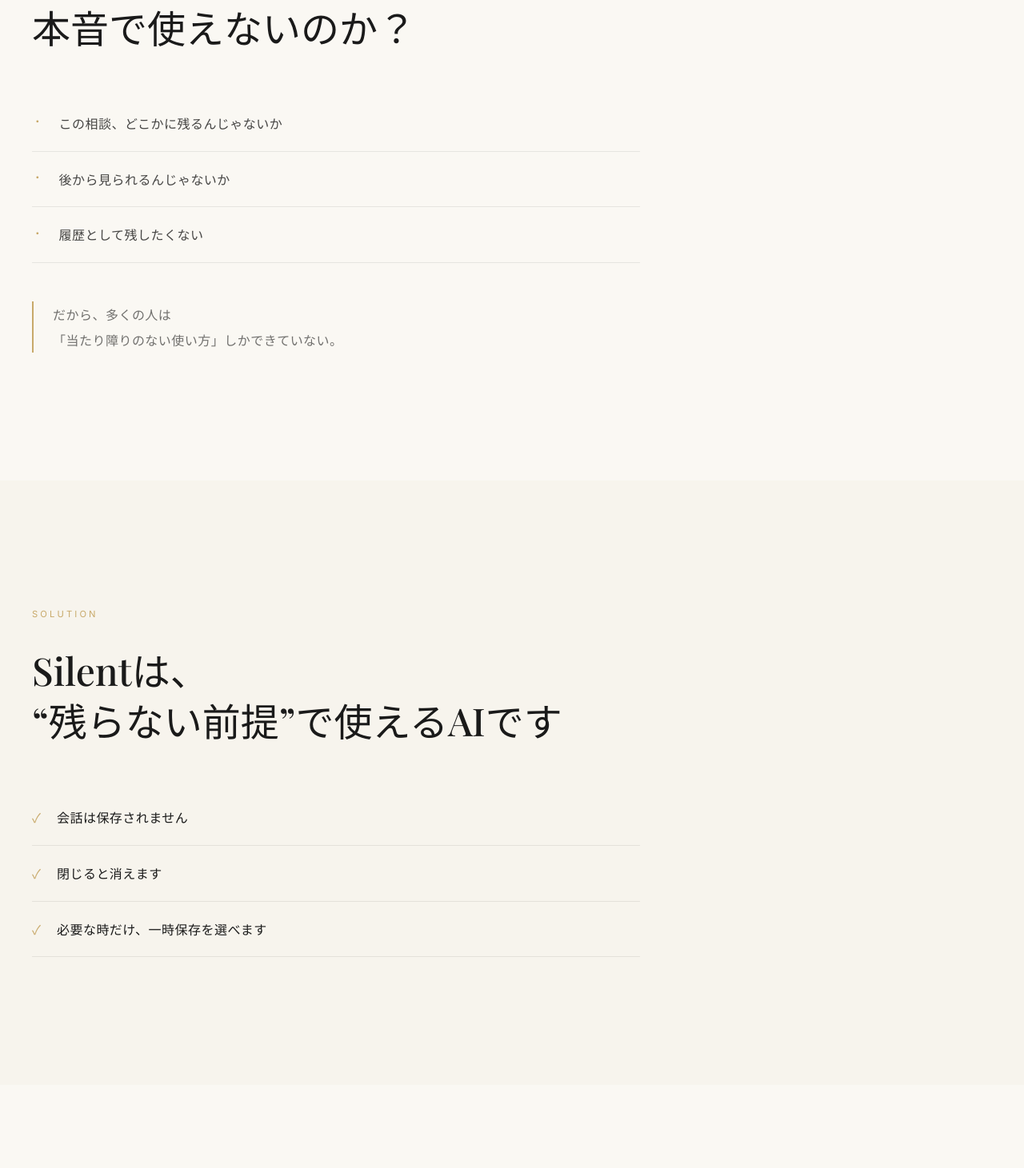
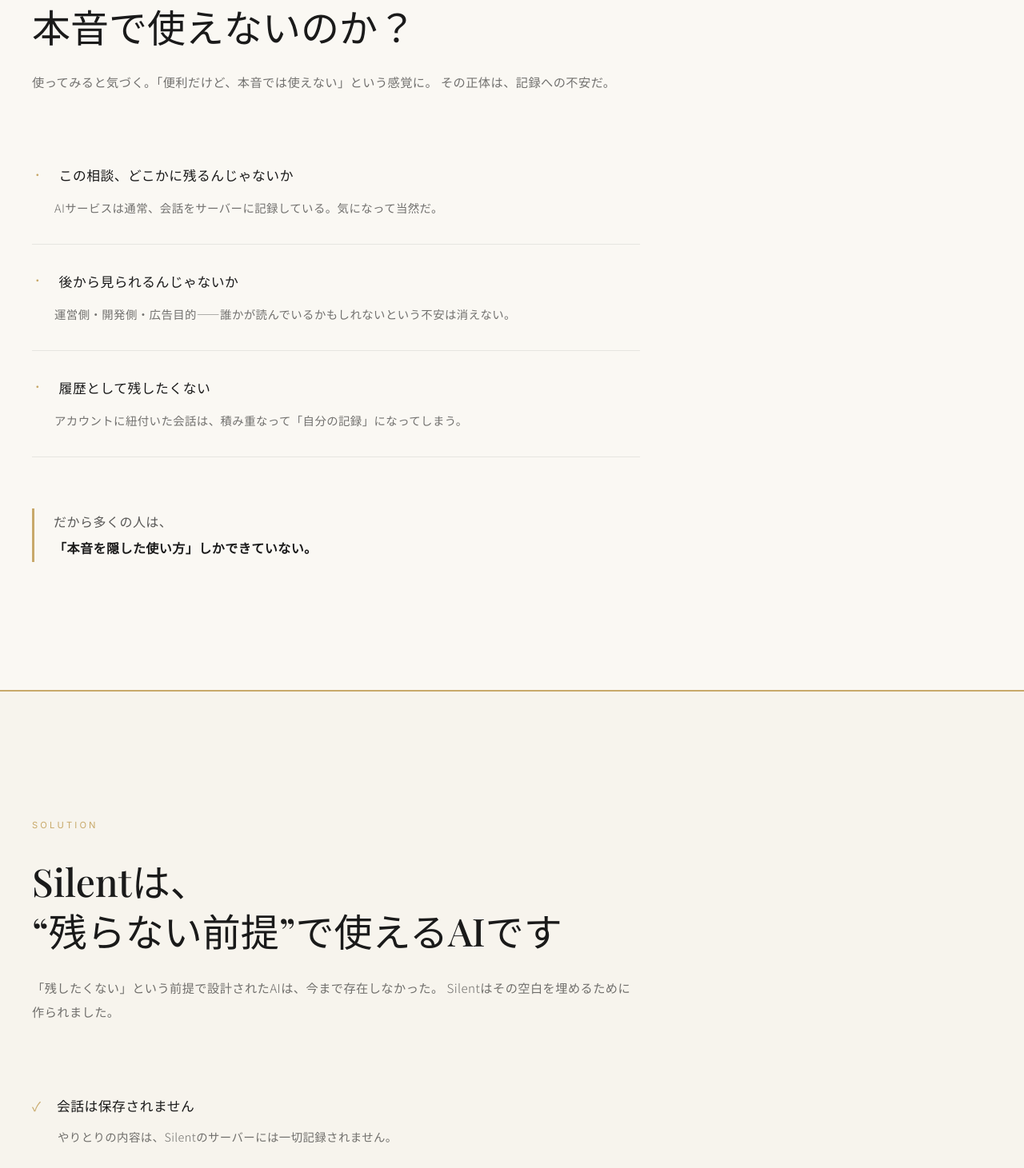
Before and after one commit to phanthyuu-hue/dexter-co-site, a Next.js app: page /silent in a window 1280 px wide. Shown: the part 1069-2530 px from the top of the page at 80% size. Built offline with nearby package versions, Linux system fonts and the light colour scheme; a web font is replaced by a local one.

Commit message:
feat: Silent LP 白セクション情報密度UP・ゴールドライン・Features2カラム化

```diff
--- a/app/silent/page.tsx
+++ b/app/silent/page.tsx
@@ -147,11 +147,25 @@
    ② PROBLEM — 白クリーム（Silent）
 ══════════════════════════════════════ */
 function Problem() {
+  const items = [
+    {
+      main: "この相談、どこかに残るんじゃないか",
+      sub: "AIサービスは通常、会話をサーバーに記録している。気になって当然だ。",
+    },
+    {
+      main: "後から見られるんじゃないか",
+      sub: "運営側・開発側・広告目的——誰かが読んでいるかもしれないという不安は消えない。",
+    },
+    {
+      main: "履歴として残したくない",
+      sub: "アカウントに紐付いた会話は、積み重なって「自分の記録」になってしまう。",
+    },
+  ];
   return (
     <section style={{
       background: "#FAF8F3",
       padding: "10rem 2.5rem",
-      borderTop: "3px solid #C8A96A",
+      borderTop: "2px solid #C8A96A",
     }}>
       <div style={{ maxWidth: "760px" }}>
         <p style={{
@@ -165,41 +179,55 @@
           fontFamily: "var(--font-playfair)",
           fontSize: "clamp(1.8rem, 4vw, 3rem)",
           fontWeight: 500, color: "#1A1A1A",
-          marginBottom: "3.5rem", lineHeight: 1.25,
+          marginBottom: "1.5rem", lineHeight: 1.25,
         }}>
           AIは便利なのに、なぜ<br />本音で使えないのか？
         </h2>
-        <div style={{ display: "flex", flexDirection: "column", marginBottom: "3rem" }}>
-          {[
-            "この相談、どこかに残るんじゃないか",
-            "後から見られるんじゃないか",
-            "履歴として残したくない",
-          ].map((item, i) => (
+        <p style={{
+          fontFamily: "var(--font-noto)", fontSize: "0.95rem",
+          lineHeight: 2, color: "rgba(0,0,0,0.55)",
+          fontWeight: 300, letterSpacing: "0.03em",
+          marginBottom: "3.5rem",
+        }}>
+          使ってみると気づく。「便利だけど、本音では使えない」という感覚に。
+          その正体は、記録への不安だ。
+        </p>
+        <div style={{ display: "flex", flexDirection: "column", marginBottom: "4rem" }}>
+          {items.map((item, i) => (
             <div key={i} style={{
-              display: "flex", alignItems: "flex-start", gap: "1.25rem",
-              padding: "1.25rem 0",
+              padding: "2rem 0",
               borderBottom: "1px solid rgba(0,0,0,0.08)",
             }}>
-              <span style={{ color: "#C8A96A", fontSize: "0.85rem", paddingTop: "0.1rem", flexShrink: 0 }}>・</span>
+              <div style={{ display: "flex", alignItems: "flex-start", gap: "1.25rem", marginBottom: "0.75rem" }}>
+                <span style={{ color: "#C8A96A", fontSize: "0.85rem", paddingTop: "0.15rem", flexShrink: 0 }}>・</span>
                 <p style={{
-                fontFamily: "var(--font-noto)", fontSize: "1rem",
-                fontWeight: 300, color: "rgba(0,0,0,0.72)",
-                lineHeight: 1.8, letterSpacing: "0.03em",
+                  fontFamily: "var(--font-noto)", fontSize: "1.05rem",
+                  fontWeight: 500, color: "#1A1A1A",
+                  lineHeight: 1.7, letterSpacing: "0.03em",
                 }}>
-                {item}
+                  {item.main}
+                </p>
+              </div>
+              <p style={{
+                fontFamily: "var(--font-noto)", fontSize: "0.9rem",
+                fontWeight: 300, color: "rgba(0,0,0,0.55)",
+                lineHeight: 1.9, letterSpacing: "0.03em",
+                paddingLeft: "1.75rem",
+              }}>
+                {item.sub}
               </p>
             </div>
           ))}
         </div>
         <p style={{
           fontFamily: "var(--font-noto)", fontSize: "1rem",
-          lineHeight: 2, color: "rgba(0,0,0,0.55)",
-          fontWeight: 300, letterSpacing: "0.03em",
-          borderLeft: "2px solid #C8A96A",
+          lineHeight: 2.1, color: "rgba(0,0,0,0.65)",
+          fontWeight: 400, letterSpacing: "0.03em",
+          borderLeft: "3px solid #C8A96A",
           paddingLeft: "1.5rem",
         }}>
-          だから、多くの人は<br />
-          「当たり障りのない使い方」しかできていない。
+          だから多くの人は、<br />
+          <strong style={{ fontWeight: 600, color: "#1A1A1A" }}>「本音を隠した使い方」しかできていない。</strong>
         </p>
       </div>
     </section>
@@ -211,7 +239,7 @@
 ══════════════════════════════════════ */
 function Solution() {
   return (
-    <section style={{ background: "#F7F4ED", padding: "10rem 2.5rem" }}>
+    <section style={{ background: "#F7F4ED", padding: "10rem 2.5rem", borderTop: "2px solid #C8A96A" }}>
       <div style={{ maxWidth: "760px" }}>
         <p style={{
           fontFamily: "var(--font-inter)", fontSize: "0.7rem",
@@ -224,29 +252,47 @@
           fontFamily: "var(--font-playfair)",
           fontSize: "clamp(1.8rem, 4vw, 3rem)",
           fontWeight: 500, color: "#1A1A1A",
-          marginBottom: "3.5rem", lineHeight: 1.3,
+          marginBottom: "1.5rem", lineHeight: 1.3,
         }}>
           Silentは、<br />
           &ldquo;残らない前提&rdquo;で使えるAIです
         </h2>
+        <p style={{
+          fontFamily: "var(--font-noto)", fontSize: "0.95rem",
+          lineHeight: 2, color: "rgba(0,0,0,0.55)",
+          fontWeight: 300, letterSpacing: "0.03em",
+          marginBottom: "3.5rem",
+        }}>
+          「残したくない」という前提で設計されたAIは、今まで存在しなかった。
+          Silentはその空白を埋めるために作られました。
+        </p>
         <div style={{ display: "flex", flexDirection: "column" }}>
           {[
-            "会話は保存されません",
-            "閉じると消えます",
-            "必要な時だけ、一時保存を選べます",
+            { main: "会話は保存されません", sub: "やりとりの内容は、Silentのサーバーには一切記録されません。" },
+            { main: "閉じると消えます", sub: "ページを閉じた瞬間、会話は完全に消去されます。キャッシュにも残りません。" },
+            { main: "必要な時だけ、一時保存を選べます", sub: "保存したい場合はユーザー自身が選択します。デフォルトは「保存しない」です。" },
           ].map((item, i) => (
             <div key={i} style={{
-              display: "flex", alignItems: "center", gap: "1.25rem",
-              padding: "1.25rem 0",
+              padding: "2rem 0",
               borderBottom: "1px solid rgba(0,0,0,0.08)",
             }}>
+              <div style={{ display: "flex", alignItems: "center", gap: "1.25rem", marginBottom: "0.65rem" }}>
                 <span style={{ color: "#C8A96A", fontSize: "1rem", flexShrink: 0 }}>✓</span>
                 <p style={{
-                fontFamily: "var(--font-noto)", fontSize: "1rem",
-                fontWeight: 400, color: "#1A1A1A",
-                lineHeight: 1.8, letterSpacing: "0.03em",
+                  fontFamily: "var(--font-noto)", fontSize: "1.05rem",
+                  fontWeight: 500, color: "#1A1A1A",
+                  lineHeight: 1.7, letterSpacing: "0.03em",
                 }}>
-                {item}
+                  {item.main}
+                </p>
+              </div>
+              <p style={{
+                fontFamily: "var(--font-noto)", fontSize: "0.9rem",
+                fontWeight: 300, color: "rgba(0,0,0,0.55)",
+                lineHeight: 1.9, letterSpacing: "0.03em",
+                paddingLeft: "2rem",
+              }}>
+                {item.sub}
               </p>
             </div>
           ))}
@@ -261,7 +307,7 @@
 ══════════════════════════════════════ */
 function HowItWorks() {
   return (
-    <section id="how" style={{ background: "#FAF8F3", padding: "10rem 2.5rem" }}>
+    <section id="how" style={{ background: "#FAF8F3", padding: "10rem 2.5rem", borderTop: "2px solid #C8A96A" }}>
       <div style={{ maxWidth: "760px" }}>
         <p style={{
           fontFamily: "var(--font-inter)", fontSize: "0.7rem",
@@ -274,42 +320,49 @@
           fontFamily: "var(--font-playfair)",
           fontSize: "clamp(1.8rem, 4vw, 3rem)",
           fontWeight: 500, color: "#1A1A1A",
-          marginBottom: "2.5rem", lineHeight: 1.25,
+          marginBottom: "1.5rem", lineHeight: 1.25,
         }}>
           なぜ安心して使えるのか
         </h2>
         <p style={{
-          fontFamily: "var(--font-noto)", fontSize: "1rem",
-          lineHeight: 2, color: "rgba(0,0,0,0.6)",
+          fontFamily: "var(--font-noto)", fontSize: "0.95rem",
+          lineHeight: 2, color: "rgba(0,0,0,0.55)",
           fontWeight: 300, letterSpacing: "0.03em",
-          marginBottom: "2.5rem",
+          marginBottom: "3.5rem",
         }}>
           Silentは、通常のAIサービスとは異なる設計になっています。
+          「信頼してください」ではなく、「信頼できる構造になっています」と言えることを優先しました。
         </p>
         <div style={{ display: "flex", flexDirection: "column" }}>
           {[
-            "会話内容をデータベースに保存しません",
-            "セッション単位でのみ内容を保持します",
-            "保存する場合も、ユーザーが明示的に選択した時のみです",
+            { main: "会話内容をデータベースに保存しません", sub: "やりとりはサーバーに書き込まれません。記録として存在しないものは、漏洩しません。" },
+            { main: "セッション単位でのみ内容を保持します", sub: "ページを開いている間だけ、一時的にメモリ上に存在します。閉じれば消えます。" },
+            { main: "保存する場合も、ユーザーが明示的に選択した時のみです", sub: "デフォルトは「保存しない」。あなたが選んだ時だけ、あなたのデバイスに保存されます。" },
           ].map((item, i) => (
-            <div key={i} style={{
-              display: "flex", alignItems: "flex-start", gap: "1.25rem",
-              padding: "1.25rem 0",
-              borderBottom: "1px solid rgba(0,0,0,0.08)",
-            }}>
+            <div key={i} style={{ padding: "2rem 0", borderBottom: "1px solid rgba(0,0,0,0.08)" }}>
+              <div style={{ display: "flex", alignItems: "flex-start", gap: "1.25rem", marginBottom: "0.65rem" }}>
                 <span style={{
                   fontFamily: "var(--font-inter)", fontSize: "0.65rem",
                   letterSpacing: "0.2em", color: "#C8A96A",
-                minWidth: "2rem", paddingTop: "0.2rem",
+                  minWidth: "2rem", paddingTop: "0.2rem", flexShrink: 0,
                 }}>
                   {String(i + 1).padStart(2, "0")}
                 </span>
                 <p style={{
-                fontFamily: "var(--font-noto)", fontSize: "1rem",
-                fontWeight: 300, color: "rgba(0,0,0,0.7)",
-                lineHeight: 1.8, letterSpacing: "0.03em",
+                  fontFamily: "var(--font-noto)", fontSize: "1.05rem",
+                  fontWeight: 500, color: "#1A1A1A",
+                  lineHeight: 1.7, letterSpacing: "0.03em",
                 }}>
-                {item}
+                  {item.main}
+                </p>
+              </div>
+              <p style={{
+                fontFamily: "var(--font-noto)", fontSize: "0.9rem",
+                fontWeight: 300, color: "rgba(0,0,0,0.55)",
+                lineHeight: 1.9, letterSpacing: "0.03em",
+                paddingLeft: "3.25rem",
+              }}>
+                {item.sub}
               </p>
             </div>
           ))}
@@ -327,18 +380,21 @@
     {
       title: "誰にも言えない相談",
       quote: "「これ、人に話していい内容なのか分からない…」",
+      detail: "答えが欲しいけど、誰かに相談するのが憚られる。そういう時のために、Silentはある。",
     },
     {
       title: "仕事の判断・意思決定",
       quote: "「この判断、リスクないか整理したい」",
+      detail: "社内では言いにくい。でも一人で考えると詰まる。AIに壁打ちしながら、自分の考えを整理する。",
     },
     {
       title: "人に聞きづらいこと",
       quote: "「誰にも聞けないけど、答えが欲しい」",
+      detail: "「こんなこと聞いていいのか」という躊躇がなくなる。履歴が残らないから、本音で聞ける。",
     },
   ];
   return (
-    <section style={{ background: "#F7F4ED", padding: "10rem 2.5rem" }}>
+    <section style={{ background: "#F7F4ED", padding: "10rem 2.5rem", borderTop: "2px solid #C8A96A" }}>
       <div style={{ maxWidth: "760px" }}>
         <p style={{
           fontFamily: "var(--font-inter)", fontSize: "0.7rem",
@@ -351,17 +407,26 @@
           fontFamily: "var(--font-playfair)",
           fontSize: "clamp(1.8rem, 4vw, 3rem)",
           fontWeight: 500, color: "#1A1A1A",
-          marginBottom: "4rem", lineHeight: 1.25,
+          marginBottom: "1.5rem", lineHeight: 1.25,
         }}>
           こんな時に使われています
         </h2>
-        <div style={{ display: "flex", flexDirection: "column", gap: "3rem" }}>
+        <p style={{
+          fontFamily: "var(--font-noto)", fontSize: "0.95rem",
+          lineHeight: 2, color: "rgba(0,0,0,0.55)",
+          fontWeight: 300, letterSpacing: "0.03em",
+          marginBottom: "4rem",
+        }}>
+          「整理したいけど、誰かに見られたくない」。そういう場面が、日常には思ったより多い。
+        </p>
+        <div style={{ display: "flex", flexDirection: "column", gap: "0" }}>
           {cases.map((c, i) => (
-            <div key={i} style={{ display: "flex", gap: "2rem", alignItems: "flex-start" }}>
+            <div key={i} style={{ padding: "2.5rem 0", borderBottom: "1px solid rgba(0,0,0,0.08)" }}>
+              <div style={{ display: "flex", gap: "2rem", alignItems: "flex-start" }}>
                 <span style={{
                   fontFamily: "var(--font-inter)", fontSize: "0.65rem",
                   letterSpacing: "0.22em", color: "#C8A96A",
-                minWidth: "2rem", paddingTop: "0.3rem",
+                  minWidth: "2rem", paddingTop: "0.3rem", flexShrink: 0,
                 }}>
                   {String(i + 1).padStart(2, "0")}
                 </span>
@@ -369,18 +434,26 @@
                   <p style={{
                     fontFamily: "var(--font-noto)", fontSize: "1.05rem",
                     fontWeight: 500, color: "#1A1A1A",
-                  letterSpacing: "0.03em", marginBottom: "0.75rem",
+                    letterSpacing: "0.03em", marginBottom: "0.6rem",
                   }}>
                     {c.title}
                   </p>
                   <p style={{
                     fontFamily: "var(--font-noto)", fontSize: "0.92rem",
-                  fontWeight: 300, color: "rgba(0,0,0,0.55)",
+                    fontWeight: 300, color: "rgba(0,0,0,0.5)",
                     lineHeight: 1.8, letterSpacing: "0.03em",
-                  fontStyle: "italic",
+                    fontStyle: "italic", marginBottom: "0.75rem",
                   }}>
                     {c.quote}
                   </p>
+                  <p style={{
+                    fontFamily: "var(--font-noto)", fontSize: "0.9rem",
+                    fontWeight: 300, color: "rgba(0,0,0,0.62)",
+                    lineHeight: 1.9, letterSpacing: "0.03em",
+                  }}>
+                    {c.detail}
+                  </p>
+                </div>
               </div>
             </div>
           ))}
@@ -395,13 +468,25 @@
 ══════════════════════════════════════ */
 function Features() {
   const features = [
-    { title: "履歴なし", desc: "会話はその場で消えます。記録として残りません。" },
-    { title: "ログイン不要", desc: "アカウント作成なしで、すぐに使い始められます。" },
-    { title: "即使える", desc: "開いた瞬間から相談できます。準備は何もいりません。" },
+    {
+      title: "履歴なし",
+      story: "会話はその場で消える。",
+      detail: "「後から見られるかも」という不安がない。本音で書いても、記録として残らない。それだけで、使い方が変わる。",
+    },
+    {
+      title: "ログイン不要",
+      story: "アカウントを作らなくていい。",
+      detail: "名前もメールアドレスも必要ない。あなたが誰かを、Silentは知らない。知る必要がないから、聞かない。",
+    },
+    {
+      title: "即使える",
+      story: "開いた瞬間から相談できる。",
+      detail: "準備も設定も不要。思い立った瞬間に使い始められる。ハードルがないことが、一番の設計だと思っている。",
+    },
   ];
   return (
-    <section style={{ background: "#FAF8F3", padding: "10rem 2.5rem" }}>
-      <div style={{ maxWidth: "900px" }}>
+    <section style={{ background: "#FAF8F3", padding: "10rem 2.5rem", borderTop: "2px solid #C8A96A" }}>
+      <div style={{ maxWidth: "760px" }}>
         <p style={{
           fontFamily: "var(--font-inter)", fontSize: "0.7rem",
           letterSpacing: "0.28em", textTransform: "uppercase",
@@ -413,44 +498,64 @@
           fontFamily: "var(--font-playfair)",
           fontSize: "clamp(1.8rem, 4vw, 3rem)",
           fontWeight: 500, color: "#1A1A1A",
-          marginBottom: "4rem", lineHeight: 1.25,
+          marginBottom: "1.5rem", lineHeight: 1.25,
         }}>
           Silentが他と違う理由
         </h2>
-        <div style={{
+        <p style={{
+          fontFamily: "var(--font-noto)", fontSize: "0.95rem",
+          lineHeight: 2, color: "rgba(0,0,0,0.55)",
+          fontWeight: 300, letterSpacing: "0.03em",
+          marginBottom: "4rem",
+        }}>
+          「使いやすさ」を優先したサービスは多い。<br />
+          Silentが優先したのは、「安心して使えるか」だ。
+        </p>
+        <div style={{ display: "flex", flexDirection: "column", gap: "0" }}>
+          {features.map((f, i) => (
+            <div key={i} style={{
+              padding: "2.5rem 0",
+              borderBottom: "1px solid rgba(0,0,0,0.08)",
               display: "grid",
-          gridTemplateColumns: "repeat(auto-fit, minmax(220px, 1fr))",
-          gap: "3rem",
-          marginBottom: "3.5rem",
+              gridTemplateColumns: "1fr 2fr",
+              gap: "2.5rem",
+              alignItems: "start",
             }}>
-          {features.map((f, i) => (
-            <div key={i} style={{ borderTop: "2px solid #C8A96A", paddingTop: "1.75rem" }}>
+              <div>
                 <p style={{
-                fontFamily: "var(--font-noto)", fontSize: "1.05rem",
+                  fontFamily: "var(--font-inter)", fontSize: "0.65rem",
+                  letterSpacing: "0.22em", color: "#C8A96A",
+                  marginBottom: "0.6rem",
+                }}>
+                  {String(i + 1).padStart(2, "0")}
+                </p>
+                <p style={{
+                  fontFamily: "var(--font-playfair)", fontSize: "1.2rem",
                   fontWeight: 500, color: "#1A1A1A",
-                letterSpacing: "0.03em", marginBottom: "0.85rem",
+                  lineHeight: 1.4,
                 }}>
                   {f.title}
                 </p>
                 <p style={{
                   fontFamily: "var(--font-noto)", fontSize: "0.88rem",
-                fontWeight: 300, color: "rgba(0,0,0,0.6)",
-                lineHeight: 1.9, letterSpacing: "0.02em",
+                  fontWeight: 400, color: "#C8A96A",
+                  lineHeight: 1.7, marginTop: "0.4rem",
+                  letterSpacing: "0.02em",
                 }}>
-                {f.desc}
+                  {f.story}
+                </p>
+              </div>
+              <p style={{
+                fontFamily: "var(--font-noto)", fontSize: "0.92rem",
+                fontWeight: 300, color: "rgba(0,0,0,0.62)",
+                lineHeight: 2, letterSpacing: "0.03em",
+                paddingTop: "0.2rem",
+              }}>
+                {f.detail}
               </p>
             </div>
           ))}
         </div>
-        <p style={{
-          fontFamily: "var(--font-noto)", fontSize: "0.95rem",
-          fontWeight: 300, color: "rgba(0,0,0,0.5)",
-          lineHeight: 2, letterSpacing: "0.03em",
-          borderLeft: "2px solid #C8A96A", paddingLeft: "1.5rem",
-        }}>
-          「使いやすさ」ではなく<br />
-          「安心して使えるか」を優先しています。
-        </p>
       </div>
     </section>
   );
@@ -461,7 +566,7 @@
 ══════════════════════════════════════ */
 function Trust() {
   return (
-    <section style={{ background: "#F7F4ED", padding: "10rem 2.5rem" }}>
+    <section style={{ background: "#F7F4ED", padding: "10rem 2.5rem", borderTop: "2px solid #C8A96A" }}>
       <div style={{ maxWidth: "760px" }}>
         <p style={{
           fontFamily: "var(--font-inter)", fontSize: "0.7rem",
@@ -474,28 +579,43 @@
           fontFamily: "var(--font-playfair)",
           fontSize: "clamp(1.8rem, 4vw, 3rem)",
           fontWeight: 500, color: "#1A1A1A",
-          marginBottom: "3.5rem", lineHeight: 1.25,
+          marginBottom: "1.5rem", lineHeight: 1.25,
         }}>
           安全なAI設計
         </h2>
+        <p style={{
+          fontFamily: "var(--font-noto)", fontSize: "0.95rem",
+          lineHeight: 2, color: "rgba(0,0,0,0.55)",
+          fontWeight: 300, letterSpacing: "0.03em",
+          marginBottom: "3.5rem",
+        }}>
+          「誰にも残らない」ことと「安全であること」は、矛盾しません。
+          Silentは匿名性を悪用に使わせないために、以下の設計を採用しています。
+        </p>
         <div style={{ display: "flex", flexDirection: "column" }}>
           {[
-            "危険な内容をそのまま助長しません",
-            "より安全な選択肢に変換して返します",
-            "ユーザーを守る設計を優先しています",
+            { main: "危険な内容をそのまま助長しません", sub: "有害・違法・自傷に関わる内容は、そのまま答えるのではなく安全な方向に変換して返します。" },
+            { main: "より安全な選択肢に変換して返します", sub: "「それは危険です」で終わらせない。代わりに何ができるかを一緒に考えます。" },
+            { main: "ユーザーを守る設計を優先しています", sub: "「何でも言える場所」は、「何でも許す場所」ではない。その区別を大切にしています。" },
           ].map((item, i) => (
-            <div key={i} style={{
-              display: "flex", alignItems: "flex-start", gap: "1.25rem",
-              padding: "1.25rem 0",
-              borderBottom: "1px solid rgba(0,0,0,0.08)",
-            }}>
+            <div key={i} style={{ padding: "2rem 0", borderBottom: "1px solid rgba(0,0,0,0.08)" }}>
+              <div style={{ display: "flex", alignItems: "center", gap: "1.25rem", marginBottom: "0.65rem" }}>
                 <span style={{ color: "#C8A96A", fontSize: "1rem", flexShrink: 0 }}>✓</span>
                 <p style={{
-                fontFamily: "var(--font-noto)", fontSize: "1rem",
-                fontWeight: 300, color: "rgba(0,0,0,0.7)",
-                lineHeight: 1.8, letterSpacing: "0.03em",
+                  fontFamily: "var(--font-noto)", fontSize: "1.05rem",
+                  fontWeight: 500, color: "#1A1A1A",
+                  lineHeight: 1.7, letterSpacing: "0.03em",
                 }}>
-                {item}
+                  {item.main}
+                </p>
+              </div>
+              <p style={{
+                fontFamily: "var(--font-noto)", fontSize: "0.9rem",
+                fontWeight: 300, color: "rgba(0,0,0,0.55)",
+                lineHeight: 1.9, letterSpacing: "0.03em",
+                paddingLeft: "2rem",
+              }}>
+                {item.sub}
               </p>
             </div>
           ))}
```
Lines whose indentation alone changed are shown as unchanged.
